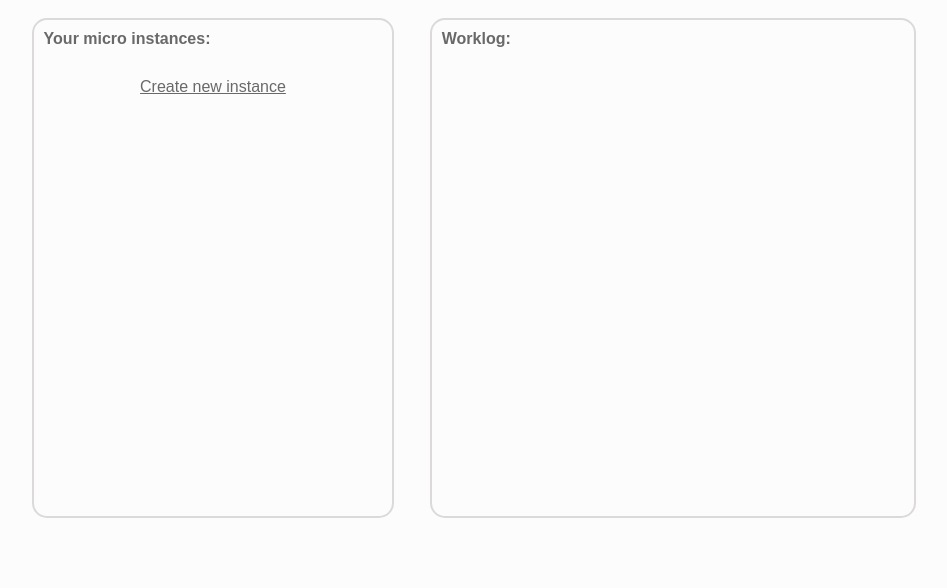
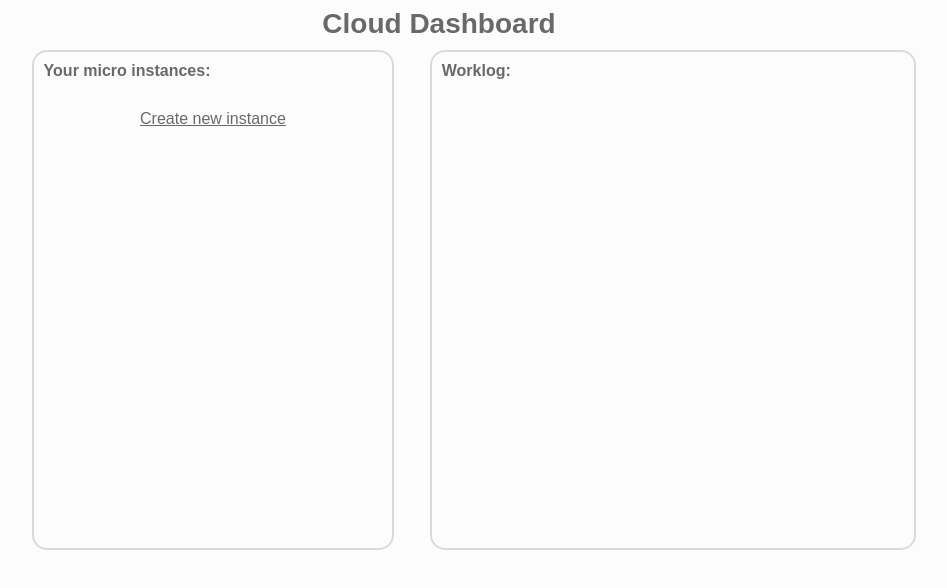
Before and after one commit to dmiweb/cloud-dashboard, a website built with webpack: page src/index.html in a window 1280 px wide. Shown: the whole page, without its empty margins (166-1113 px from the left). Built offline with nearby package versions, Linux system fonts and the light colour scheme; no server answers.

Commit message:
upd files

```diff
--- a/src/css/style.css
+++ b/src/css/style.css
@@ -2,6 +2,14 @@ body {
   font-family: Arial, Helvetica, sans-serif;
   background-color: #fdfcfc;
   color: #696969;
+}
+
+.root__header {
+  width: 70%;
+  margin: 0 auto;
+  padding-right: 70px;
+  font-size: 28px;
+  text-align: center;
 }
 
 .dashboard {
@@ -71,6 +79,7 @@ body {
 }
 
 .state__indicator {
+  min-width: 15px;
   width: 15px;
   height: 15px;
   margin-top: 1px;
--- a/src/index.html
+++ b/src/index.html
@@ -10,7 +10,9 @@
 
 <body>
 
-  <div id="root"></div>
+  <div id="root">
+    <h1 class="root__header">Cloud Dashboard</h1>
+  </div>
 
 </body>
 
```
Also changed, not shown: README.md.
